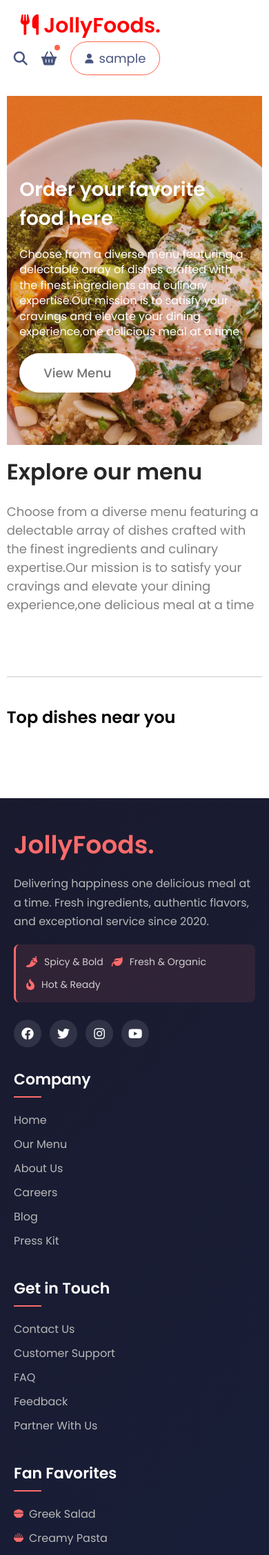
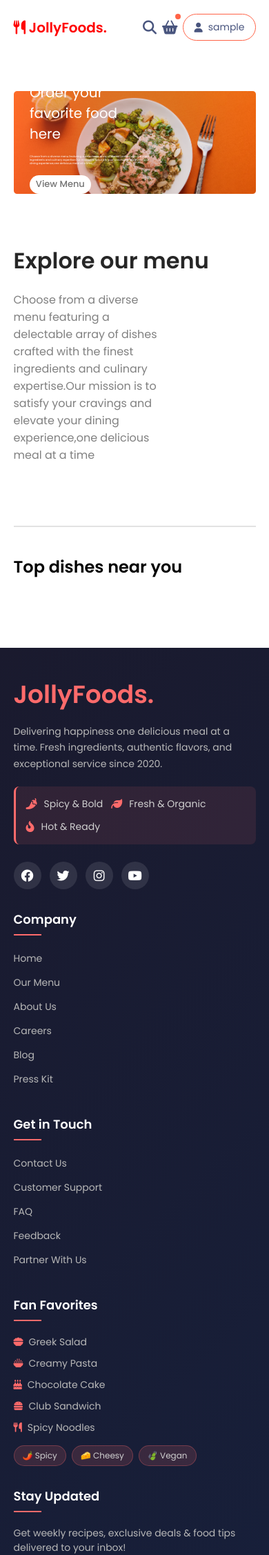
Before and after one commit to KATAKYIE-KWESI/Food_Delivery_App, a Django app: template templates/homepage.html in a window 390 px wide. Shown: the top 2254 px of the page at 69% size. Run offline with Django 5.2, Linux system fonts and the light colour scheme; the template is opened without the code that fills it, so the values that code supplies are empty; the visitor is signed in with stand-in values (Sample User, id 1).

Commit message:
Still fixing the homepage on smaller devices

```diff
--- a/static/homepage.css
+++ b/static/homepage.css
@@ -908,131 +908,114 @@ html {
 /* ============================================================
    RESPONSIVE OVERRIDES FOR SMALLER DEVICES
    ============================================================ */
+/* ============================================================
+   SPACING & ALIGNMENT OPTIMIZATION
+   ============================================================ */
 
+/* 1. Open up the page (less compact) */
+body {
+    width: 90%; /* Increased from 80% to use more screen space */
+    max-width: 1400px; /* Prevents it from getting too wide on huge monitors */
+}
+
+/* 2. Fix Navbar: Logo, Cart, and Sign-in on one line */
 @media (max-width: 768px) {
-    /* 1. Body & Container */
-    body {
-        width: 95%; /* Use more of the screen width on mobile */
-    }
-
-    /* 2. Navbar & Hamburger Section */
     .navbar {
-        padding: 15px 10px;
-        flex-wrap: wrap;
+        display: flex;
+        flex-direction: row; /* Force horizontal layout */
+        justify-content: space-between;
+        align-items: center;
+        padding: 20px 0;
     }
 
     .navbar-menu {
-        display: none; /* Hide the main menu links; common for mobile */
+        display: none; /* Keep menu hidden to save space for the logo and buttons */
     }
 
     .logo {
-        font-size: 30px; /* Slightly smaller for mobile branding */
+        font-size: 24px; /* Slightly smaller to fit everything on one line */
+        margin-left: 0;
+    }
+
+    .hamburger {
+        gap: 12px; /* Closer icons to save horizontal space */
     }
 
     .hamburger button, .user-btn {
-        font-size: 18px; /* Make the sign-in/user button bigger */
-        padding: 10px 20px;
+        padding: 8px 15px; /* Compact button */
+        font-size: 14px;
+        white-space: nowrap; /* Prevents "Sign In" from breaking into two lines */
     }
 
-    /* 3. Header (Micro-text Fix) */
+    /* 3. Header Spacing */
     .header {
-        height: 60vh; /* Make the banner taller on mobile */
-        background-size: cover;
-        margin: 15px auto;
+        margin: 20px auto 40px; /* More space below the header */
+        height: 55vw; /* Slightly taller */
     }
 
     .header-contents {
-        max-width: 90%; /* Let text breathe */
-        left: 5%;
+        gap: 15px;
         bottom: 15%;
-        gap: 20px;
     }
 
-    .header-contents h2 {
-        font-size: 32px; /* Large, readable heading */
-        font-weight: 600;
-    }
-
-    .header-contents p {
-        font-size: 16px; /* Increased from tiny 1vw */
-        line-height: 1.4;
-    }
-
-    .header-contents button {
-        font-size: 18px;
-        padding: 15px 35px; /* Larger tap area */
-    }
-
-    /* 4. Explore Menu */
-    .explore-menu-text {
-        max-width: 100%;
-        font-size: 18px;
-    }
-
-    .explore-menu-list-item p {
-        font-size: 18px; /* Bigger category names */
-    }
-
-    /* 5. Food Display Grid */
+    /* 4. Food Grid: TWO ITEMS SIDE-BY-SIDE */
     .food-display-list {
-        grid-template-columns: repeat(auto-fit, minmax(280px, 1fr)); /* Switch to 1 or 2 columns */
-        gap: 20px;
+        display: grid;
+        grid-template-columns: 1fr 1fr; /* Force exactly two columns */
+        gap: 15px; /* Space between the two columns */
+        row-gap: 30px; /* Space between rows */
     }
 
     .food-item {
-        padding: 20px;
+        padding: 10px; /* Less internal padding so content fits */
+    }
+
+    .food-item img {
+        height: 140px; /* Shorter images so cards aren't too long */
     }
 
     .food-header h3 {
-        font-size: 1.4rem; /* Larger dish titles */
+        font-size: 1rem; /* Smaller titles to fit side-by-side */
+    }
+
+    .food-price {
+        font-size: 0.9rem;
     }
 
     .food-description {
-        font-size: 1.1rem; /* More readable description */
+        font-size: 0.8rem;
+        display: -webkit-box;
+        -webkit-line-clamp: 2; /* Limits description to 2 lines so cards stay even */
+        -webkit-box-orient: vertical;
+        overflow: hidden;
     }
 
-    .food-price {
-        font-size: 1.3rem;
+    /* 5. Quantity Selector Scaling */
+    .quantity-selector .add-btn,
+    .quantity-selector .counter button {
+        width: 32px;
+        height: 32px;
+        font-size: 16px;
     }
 
-    /* 6. Quantity Selector (Thumb-friendly) */
-    .quantity-selector .add-btn,
-    .quantity-selector .counter button {
-        width: 45px;
-        height: 45px;
+    /* 6. Footer Layout */
+    .footer-container {
+        padding: 0 5%;
+        gap: 30px;
+    }
+}
+
+/* Extra small phone tweaks */
+@media (max-width: 400px) {
+    .logo {
         font-size: 20px;
     }
 
-    .quantity-selector .quantity {
-        font-size: 18px;
-        padding: 0 10px;
-    }
-
-    /* 7. Footer Optimization */
-    .footer-container {
-        padding: 0 20px 40px;
-    }
-
-    .footer-title {
-        font-size: 22px; /* Bigger titles */
-    }
-
-    .footer-links a, .footer-description, .contact-info p {
-        font-size: 16px; /* Base font size boost */
-    }
-}
-
-@media (max-width: 480px) {
-    /* Extra tiny screens like iPhone SE */
-    .header-contents h2 {
-        font-size: 28px;
+    .hamburger {
+        gap: 8px;
     }
 
     .food-display-list {
-        grid-template-columns: 1fr; /* Strictly 1 column */
-    }
-
-    .food-item img {
-        height: 250px; /* Make images stand out */
+        gap: 10px; /* Tighter gap for very small screens */
     }
 }
```
